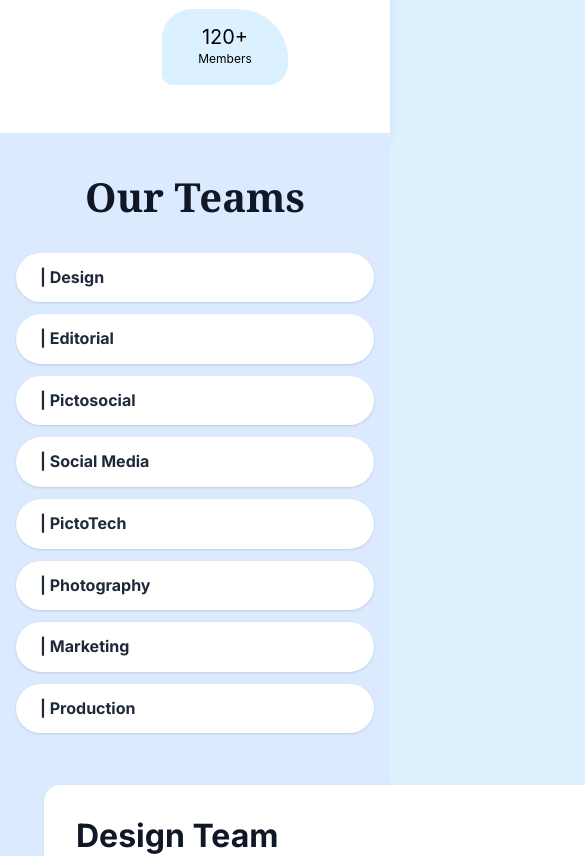
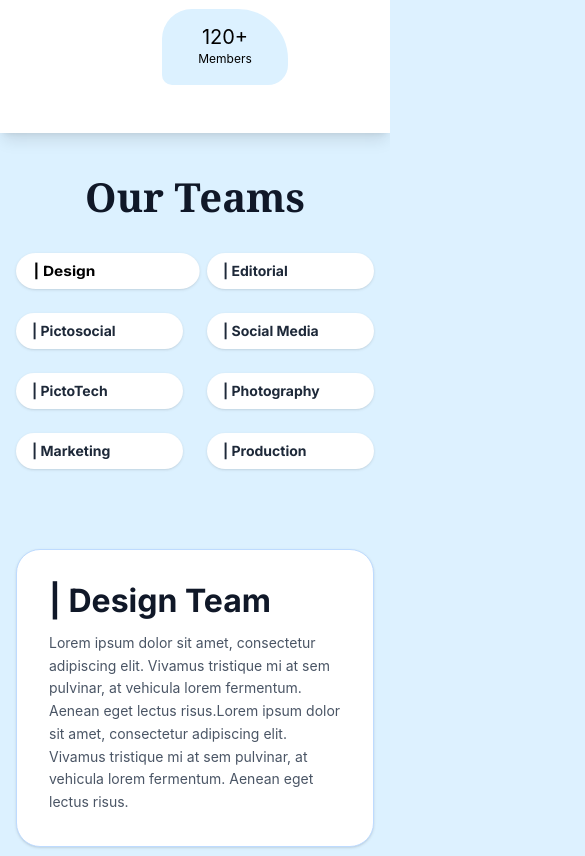
Before and after one commit to Pictoreal-Organization/Pictoreal-Main-Website, a Next.js app: page / in a window 390 px wide. Shown: the part 800-1656 px from the top of the page, 585 px wide, since content can reach past the window. Built offline with nearby package versions, Linux system fonts and the light colour scheme; a web font is replaced by a local one.

Commit message:
ourteam mobile fix

```diff
--- a/src/components/homepage/ourteams.jsx
+++ b/src/components/homepage/ourteams.jsx
@@ -5,36 +5,36 @@ import { useState } from "react";
 const OurTeams = () => {
   const teams = {
     "| Design":
-      " hello world Lorem ipsum dolor sit amet, consectetur adipiscing elit. Vivamus tristique mi at sem pulvinar, at vehicula lorem fermentum. Aenean eget lectus risus.",
+      "Lorem ipsum dolor sit amet, consectetur adipiscing elit. Vivamus tristique mi at sem pulvinar, at vehicula lorem fermentum. Aenean eget lectus risus.Lorem ipsum dolor sit amet, consectetur adipiscing elit. Vivamus tristique mi at sem pulvinar, at vehicula lorem fermentum. Aenean eget lectus risus.",
     "| Editorial":
-      "Lorem ipsum dolor sit amet, consectetur adipiscing elit. Proin euismod lacus sed arcu volutpat, nec malesuada sapien facilisis.",
+      "Lorem ipsum dolor sit amet, consectetur adipiscing elit. Proin euismod lacus sed arcu volutpat, nec malesuada sapien facilisis. Lorem ipsum dolor sit amet, consectetur adipiscing elit. Suspendisse potenti. Curabitur sed ligula ac magna volutpat accumsan.",
     "| Pictosocial":
-      "Lorem ipsum dolor sit amet, consectetur adipiscing elit. Suspendisse potenti. Curabitur sed ligula ac magna volutpat accumsan.",
+      "Lorem ipsum dolor sit amet, consectetur adipiscing elit. Suspendisse potenti. Curabitur sed ligula ac magna volutpat accumsan. Lorem ipsum dolor sit amet, consectetur adipiscing elit. Suspendisse potenti. Curabitur sed ligula ac magna volutpat accumsan.",
     "| Social Media":
-      "Lorem ipsum dolor sit amet, consectetur adipiscing elit. Aliquam erat volutpat. Duis porta urna vel ligula aliquet blandit.",
+      "Lorem ipsum dolor sit amet, consectetur adipiscing elit. Aliquam erat volutpat. Duis porta urna vel ligula aliquet blandit. Lorem ipsum dolor sit amet, consectetur adipiscing elit. Suspendisse potenti. Curabitur sed ligula ac magna volutpat accumsan.",
     "| PictoTech":
-      "Lorem ipsum dolor sit amet, consectetur adipiscing elit. Pellentesque habitant morbi tristique senectus et netus.",
+      "Lorem ipsum dolor sit amet, consectetur adipiscing elit. Pellentesque habitant morbi tristique senectus et netus. Lorem ipsum dolor sit amet, consectetur adipiscing elit. Suspendisse potenti. Curabitur sed ligula ac magna volutpat accumsan.",
     "| Photography":
-      "Lorem ipsum dolor sit amet, consectetur adipiscing elit. Sed tincidunt, nisl eu facilisis sodales, urna est suscipit lacus.",
+      "Lorem ipsum dolor sit amet, consectetur adipiscing elit. Sed tincidunt, nisl eu facilisis sodales, urna est suscipit lacus. Lorem ipsum dolor sit amet, consectetur adipiscing elit. Suspendisse potenti. Curabitur sed ligula ac magna volutpat accumsan.",
     "| Marketing":
-      "Lorem ipsum dolor sit amet, consectetur adipiscing elit. Morbi viverra lorem at sapien ultrices, sed fermentum nisl pretium.",
+      "Lorem ipsum dolor sit amet, consectetur adipiscing elit. Morbi viverra lorem at sapien ultrices, sed fermentum nisl pretium. Lorem ipsum dolor sit amet, consectetur adipiscing elit. Suspendisse potenti. Curabitur sed ligula ac magna volutpat accumsan.",
     "| Production":
-      "Lorem ipsum dolor sit amet, consectetur adipiscing elit. Integer ac felis ac metus ullamcorper fermentum.",
+      "Lorem ipsum dolor sit amet, consectetur adipiscing elit. Integer ac felis ac metus ullamcorper fermentum. Lorem ipsum dolor sit amet, consectetur adipiscing elit. Suspendisse potenti. Curabitur sed ligula ac magna volutpat accumsan.",
   };
 
-  const [activeTeam, setActiveTeam] = useState("Design");
+  const [activeTeam, setActiveTeam] = useState("| Design");
 
   return (
-    <div className="bg-blue-100 min-h-screen flex flex-col items-center py-10 px-4 sm:px-6 lg:px-8">
+    <div className=" min-h-screen flex flex-col items-center py-10 px-4 sm:px-6 lg:px-8">
       {/* Title */}
       <h2 className="text-3xl sm:text-4xl font-serif font-bold text-gray-900 mb-8 text-center">
         Our Teams
       </h2>
 
-      {/* Layout: stack on mobile, side-by-side from md */}
-      <div className="w-full max-w-6xl grid grid-cols-1 md:grid-cols-[300px_1fr] gap-6 md:gap-10">
-        {/* Left Menu */}
-        <div className="flex flex-col gap-3">
+      {/* Responsive layout container */}
+      <div className="w-full h-full max-w-6xl flex flex-col md:grid md:grid-cols-[300px_1fr] gap-20 md:gap-10">
+        {/* Left Menu - Buttons layout changes based on screen size */}
+        <div className="w-full grid grid-cols-2 gap-6 md:grid-cols-1">
           {Object.keys(teams).map((team) => {
             const isActive = activeTeam === team;
             return (
@@ -42,7 +42,7 @@ const OurTeams = () => {
                 key={team}
                 onClick={() => setActiveTeam(team)}
                 className={[
-                  "w-full rounded-full px-6 py-3 text-left font-semibold shadow transition-all duration-300 ease-in-out",
+                  "w-full rounded-full px-4 py-2 text-sm text-left font-semibold shadow transition-all duration-300 ease-in-out",
                   isActive
                     ? "bg-white text-black transform scale-x-110 origin-left transition-all duration-300"
                     : "bg-white text-gray-800 hover:bg-blue-200",
@@ -55,7 +55,7 @@ const OurTeams = () => {
         </div>
 
         {/* Right Content */}
-        <div className=" m-7 w-[636px] h-[470px] bg-white rounded-2xl shadow p-8 transition-all duration-300 ease-in-out">
+        <div className="w-full h-auto bg-white border border-blue-200 rounded-3xl shadow-sm p-8 transition-all duration-300 ease-in-out">
           <h3 className="text-2xl font-bold text-gray-900 mb-3">
             {activeTeam} Team
           </h3>
```
